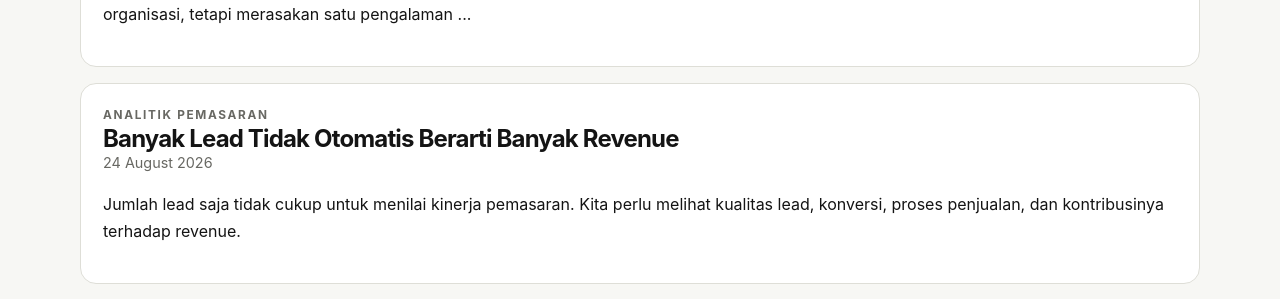
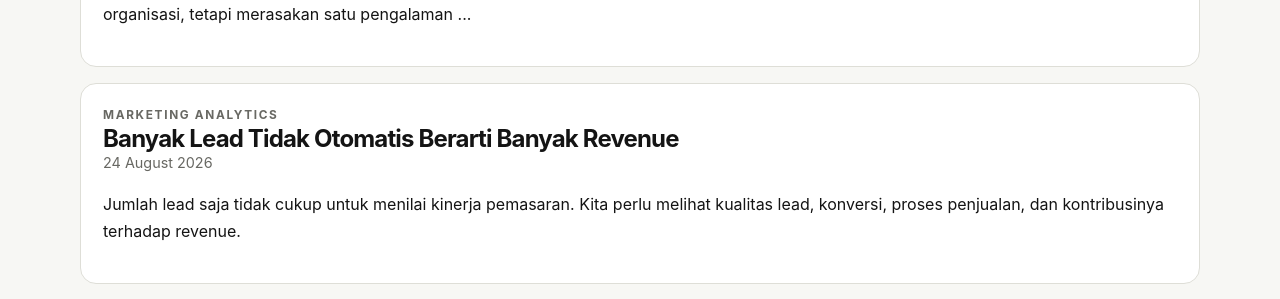
Before and after one commit to pujisyukriilahi/bio, a Jekyll site: the page built from index.md, in a window 1280 px wide and 900 px high, scrolled down 3797 px. Shown: the part 152-451 px from the top of the window. Built offline with Jekyll 4.4.1, drawn with Linux system fonts in a browser that asks for light colours.

Commit message:
Update 2026-08-24-more-leads-do-not-mean-more-revenue.md

```diff
--- a/_posts/2026-08-24-more-leads-do-not-mean-more-revenue.md
+++ b/_posts/2026-08-24-more-leads-do-not-mean-more-revenue.md
@@ -3,7 +3,7 @@ layout: post
 title: "Banyak Lead Tidak Otomatis Berarti Banyak Revenue"
 date: 2026-08-24
 categories:
-  - Analitik Pemasaran
+  - Marketing Analytics
 tags:
   - Generasi Lead
   - Funnel Pemasaran
```
